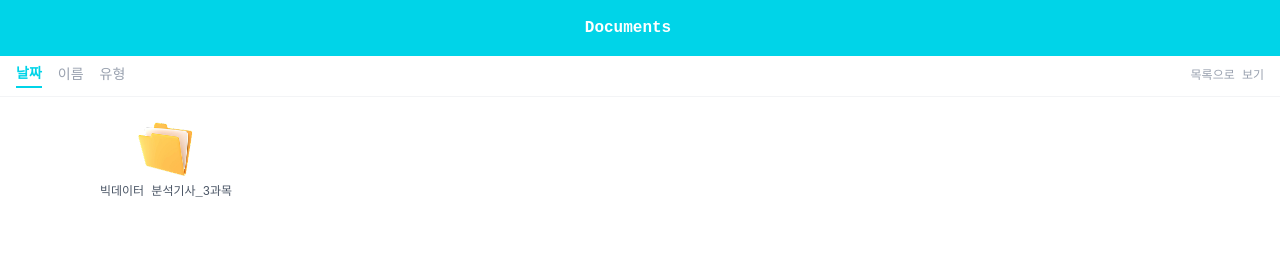
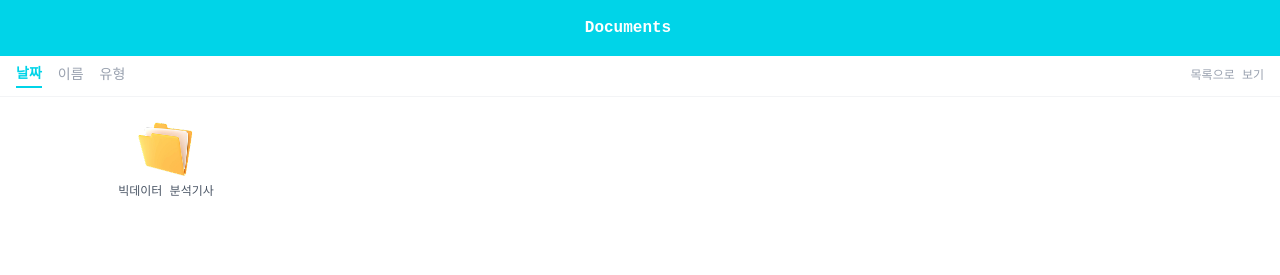
Before and after one commit to yewon7/learnlog, a Next.js app: page /documents in a window 1280 px wide. Shown: the top 275 px of the page. Built offline with nearby package versions, Linux system fonts and the light colour scheme; a small style sheet from the web is missing.

Commit message:
Update page.tsx

```diff
--- a/app/documents/page.tsx
+++ b/app/documents/page.tsx
@@ -25,7 +25,7 @@ type RootItem = FolderItem | { name: string; type: 'pdf' };
 /* ─── 폴더 구조 정의 ─── */
 const ROOT_ITEMS: RootItem[] = [
   {
-    name: '빅데이터 분석기사_3과목',
+    name: '빅데이터 분석기사',
     type: 'folder',
     children: [
       {
```
